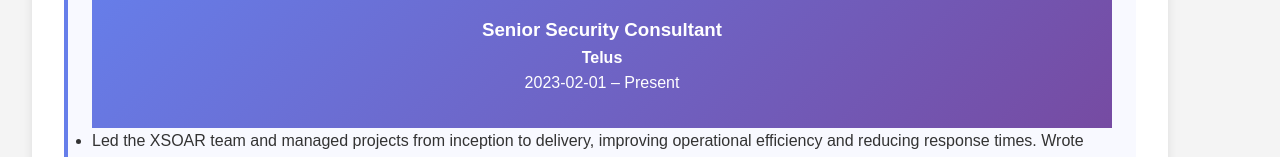
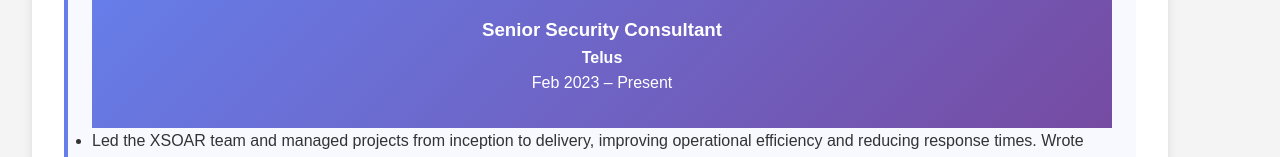
Before and after one commit to Rixonpolvi/rixonpolvi.github.io, a React (Vite) app: page /cv in a window 1280 px wide. Shown: the part 619-776 px from the top of the page. Built offline with nearby package versions, Linux system fonts and the light colour scheme.

Commit message:
Fixed formatDate function - now used and handles null enddate.

```diff
--- a/src/components/CVPage.tsx
+++ b/src/components/CVPage.tsx
@@ -86,8 +86,12 @@
 }
 
 // Helper function to format dates
-function formatDate(dateString: string): string {
-  if (dateString === 'present') return 'Present'
+function formatDate(dateString: string | null): string {
+  if (!dateString) {
+    return 'Present';
+  }
+
+  // Create a date object. The constructor correctly handles "YYYY-MM-DD" format.
   const date = new Date(dateString)
   return date.toLocaleDateString('en-US', { year: 'numeric', month: 'short' })
 }
@@ -104,7 +108,7 @@
       <h3 className="experience-item__position">{job.position}</h3>
       <h4 className="experience-item__company">{job.company}</h4>
       <p className="experience-item__dates">
-        {job.startDate} – {job.endDate || 'Present'}
+        {formatDate(job.startDate)} – {formatDate(job.endDate) || 'Present'}
       </p>
     </header>
     {job.description && <p className="experience-item__description">{job.description}</p>}
```
